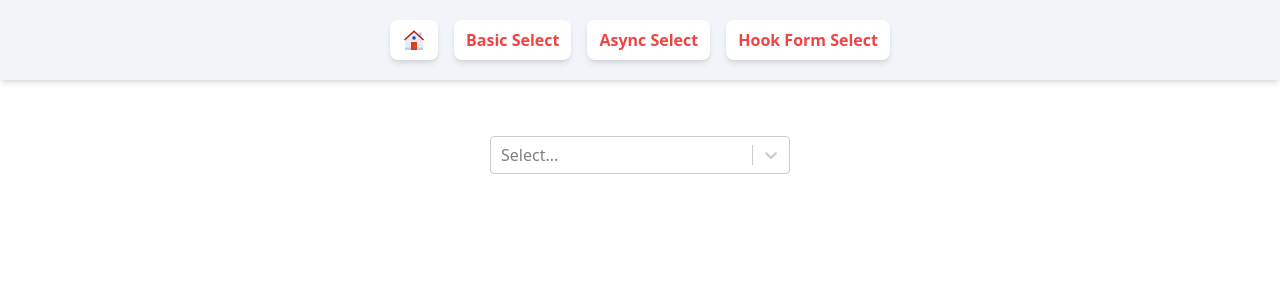
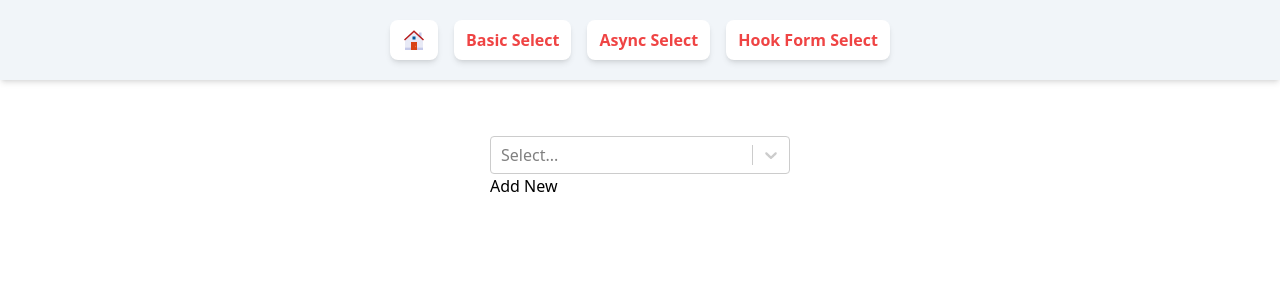
Before and after one commit to shourovfoisal/react-select-testing, a React (Vite) app: page /hook-form-select in a window 1280 px wide. Shown: the top 300 px of the page. Built offline with nearby package versions, Linux system fonts and the light colour scheme.

Commit message:
New value to the select component

```diff
--- a/src/components/HookFormSelect/HookFormSelect.tsx
+++ b/src/components/HookFormSelect/HookFormSelect.tsx
@@ -9,7 +9,7 @@ type FormValues = {
 };
 
 export const HookFormSelect = () => {
-	const { control } = useForm<FormValues>();
+	const { control, setValue } = useForm<FormValues>();
 	const { personAge } = useWatch<FormValues>({ control });
 	const handleChange = (
 		value: SingleValue<PersonAge>,
@@ -17,6 +17,16 @@ export const HookFormSelect = () => {
 	) => {
 		console.log(value);
 		console.log(actionMeta);
+	};
+
+	const handleAddNew = () => {
+		const newValue = {
+			label: "Max",
+			value: 40,
+			ageGroup: "Adult",
+		};
+		personAges.push(newValue);
+		setValue("personAge", newValue);
 	};
 
 	return (
@@ -50,6 +60,7 @@ export const HookFormSelect = () => {
 						);
 					}}
 				/>
+				<button onClick={handleAddNew}>Add New</button>
 				<DevTool control={control} placement="bottom-right" />
 			</div>
 		</div>
--- a/src/data/staticData.ts
+++ b/src/data/staticData.ts
@@ -52,7 +52,7 @@ export const personAges: PersonAge[] = [
 	},
 	{
 		label: "Tim",
-		value: 10,
+		value: 11,
 		ageGroup: "Child",
 	},
 ];
```
